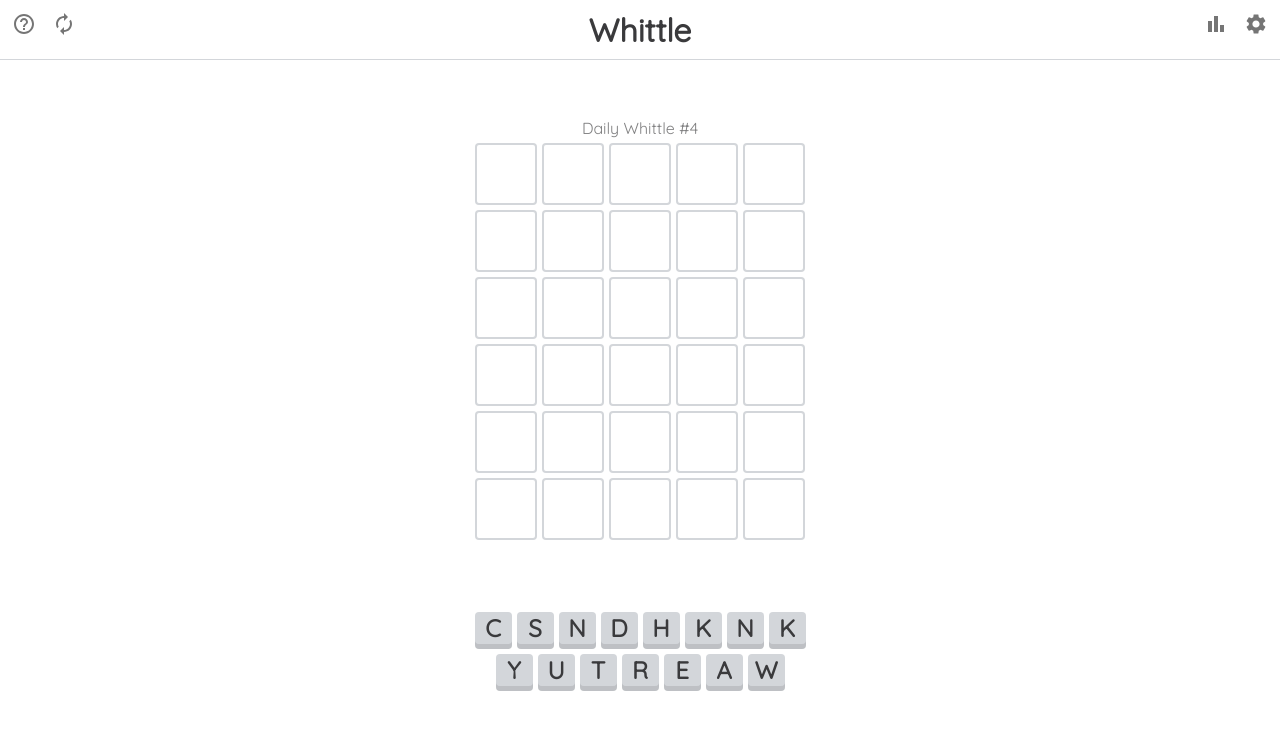
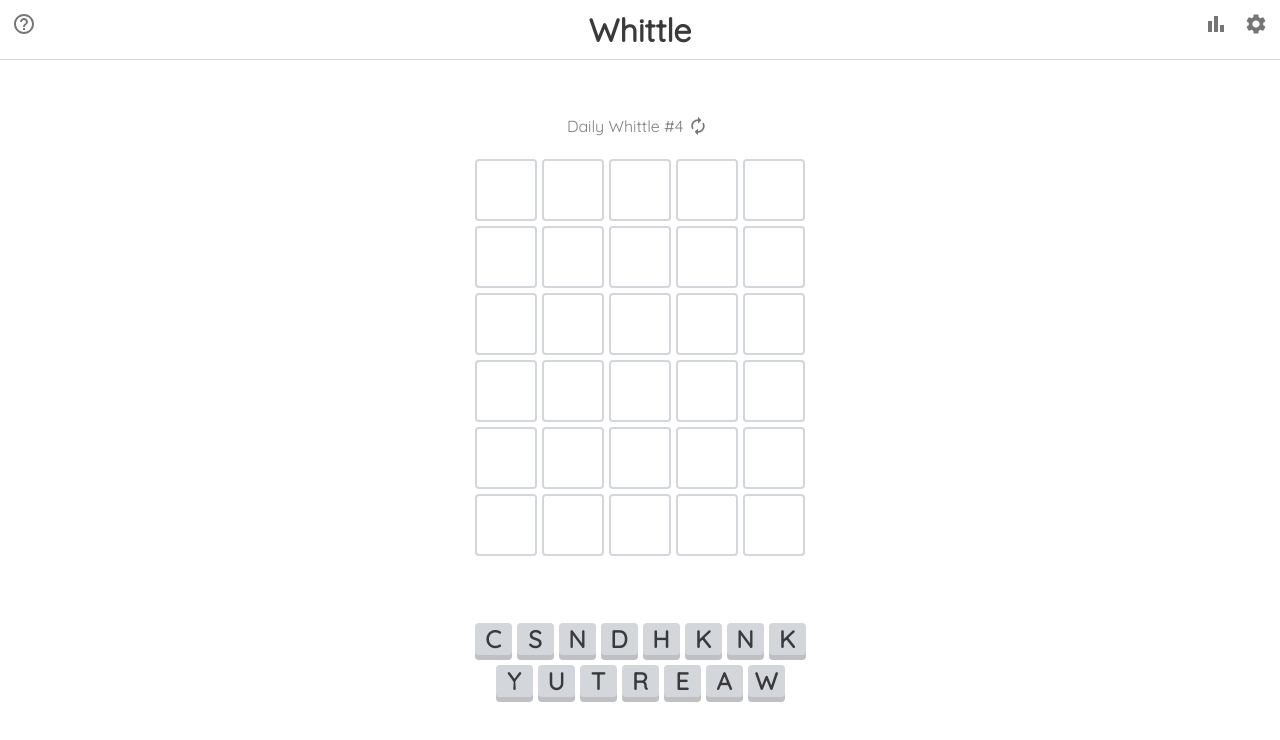
Before and after one commit to ollyrowe/whittle, a React (Create React App) app: page / in a window 1280 px wide. Shown: the top 740 px of the page. Built offline with nearby package versions, Linux system fonts and the light colour scheme.

Commit message:
feat: move game reset button

```diff
--- a/src/components/appbar/AppBar.tsx
+++ b/src/components/appbar/AppBar.tsx
@@ -3,7 +3,6 @@
 import { IconButton } from "@mui/material";
 import {
   HelpOutline as HelpOutlineIcon,
-  Autorenew as AutorenewIcon,
   BarChart as BarChartIcon,
   Settings as SettingsIcon,
 } from "@mui/icons-material";
@@ -13,8 +12,7 @@
 import { GameContext } from "../providers/GameProvider";
 
 const AppBar: React.FC = () => {
-  const { displayStats, openStats, closeStats, reset } =
-    useContext(GameContext);
+  const { displayStats, openStats, closeStats } = useContext(GameContext);
 
   const [displayHowToPlay, setDisplayHowToPlay] = useState(false);
 
@@ -42,9 +40,6 @@
         <LeftButtonContainer>
           <AppBarButton onClick={openHowToPlay}>
             <HelpOutlineIcon />
-          </AppBarButton>
-          <AppBarButton onClick={reset}>
-            <AutorenewIcon />
           </AppBarButton>
         </LeftButtonContainer>
         <Title>Whittle</Title>
--- a/src/components/board/Board.tsx
+++ b/src/components/board/Board.tsx
@@ -3,6 +3,7 @@
 import Tile from "../tile/Tile";
 import { GameContext } from "../providers/GameProvider";
 import GameNumber from "./GameNumber";
+import ResetButton from "../rack/ResetButton";
 
 export const Board: React.FC = () => {
   const { board } = useContext(GameContext);
@@ -10,7 +11,10 @@
   return (
     <Background>
       <Container>
-        <GameNumber />
+        <Title>
+          <GameNumber />
+          <FixedResetButton />
+        </Title>
         <TileContainer>
           {board.getTiles().map((tile) => (
             <Tile
@@ -42,6 +46,21 @@
   margin: auto;
 `;
 
+const Title = styled.div`
+  position: relative;
+  height: 30px;
+  display: flex;
+  align-items: center;
+  justify-content: center;
+  margin-bottom: 1rem;
+`;
+
+const FixedResetButton = styled(ResetButton)`
+  position: absolute;
+  right: 0;
+  top: 0;
+`;
+
 const TileContainer = styled.div`
   display: flex;
   flex-wrap: wrap;
--- a/src/components/board/GameNumber.tsx
+++ b/src/components/board/GameNumber.tsx
@@ -14,5 +14,4 @@
 const Text = styled(Typography)`
   text-align: center;
   color: ${(props) => alpha(props.theme.palette.text.primary, 0.64)};
-  margin-bottom: 1.2rem;
 `;
--- a/src/components/rack/ResetButton.tsx
+++ b/src/components/rack/ResetButton.tsx
@@ -7,8 +7,8 @@
   const game = useContext(GameContext);
 
   return (
-    <IconButton onClick={game.reset}>
-      <AutorenewIcon />
+    <IconButton onClick={game.reset} size="small">
+      <AutorenewIcon fontSize="small" />
     </IconButton>
   );
 };
```
